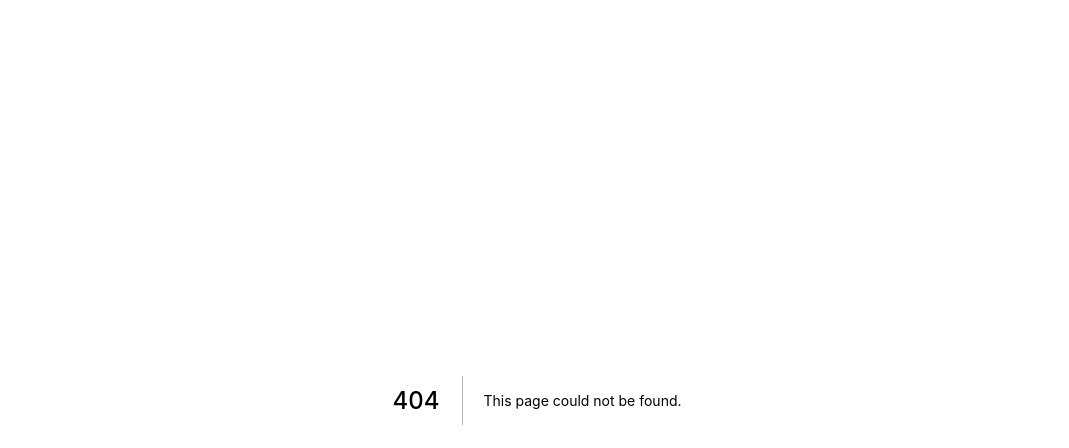
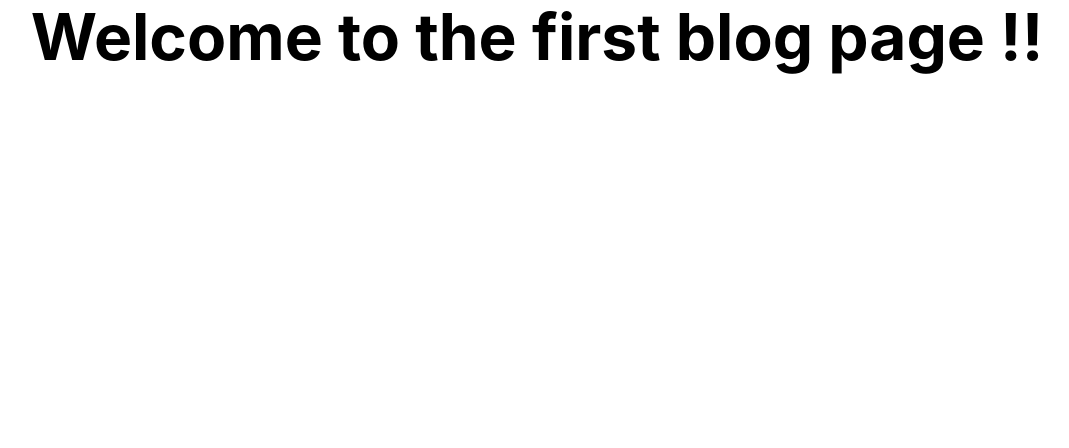
Before and after one commit to tamalCodes/step-into-next, a Next.js app: page /blogs/my-first-blog in a window 1280 px wide. Before the commit this address had no page. Shown: the top 448 px of the page, without its empty margins (103-1172 px from the left). Built offline with nearby package versions, Linux system fonts and the light colour scheme.

Commit message:
nested, simple file based routing

```diff
--- /dev/null
+++ b/pages/blogs/my-first-blog.js
@@ -0,0 +1,8 @@
+import React from "react";
+import styles from "../../styles/Home.module.css";
+
+const my = () => {
+  return <h1 className={styles.title}>Welcome to the first blog page !!</h1>;
+};
+
+export default my;
```
Also changed, not shown: pages/about.js (added, +12 -0 lines).
